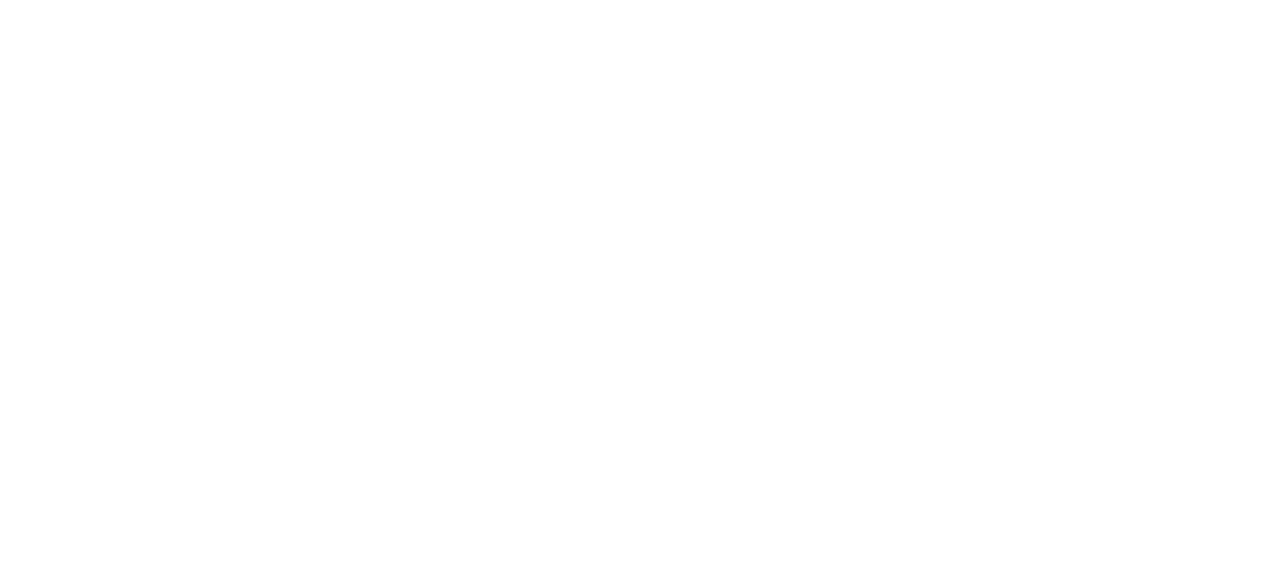
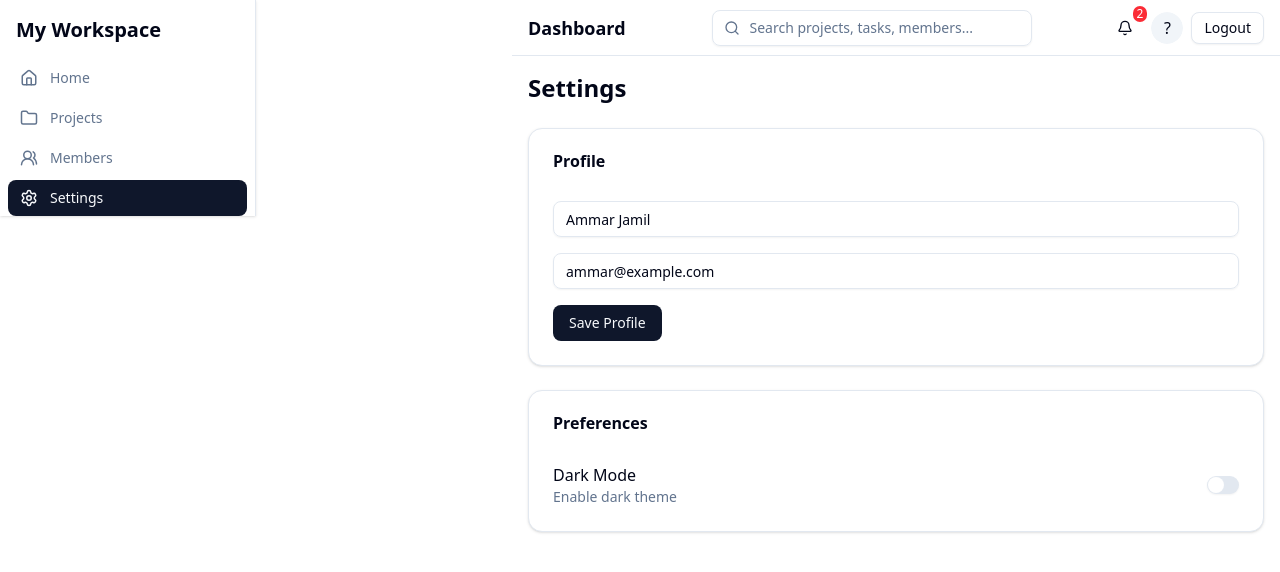
Before and after one commit to AmmarJamil23/MERN-projects, a React (Vite) app in the folder smartclient/client/: page /dashboard/settings in a window 1280 px wide. Before the commit this address had no page. Shown: the top 572 px of the page. Built offline with nearby package versions, Linux system fonts and the light colour scheme.

Commit message:
dark mode

```diff
--- a/smartclient/client/package.json
+++ b/smartclient/client/package.json
@@ -18,6 +18,7 @@
     "@radix-ui/react-label": "^2.1.8",
     "@radix-ui/react-progress": "^1.1.8",
     "@radix-ui/react-slot": "^1.2.4",
+    "@radix-ui/react-switch": "^1.2.6",
     "@radix-ui/react-tabs": "^1.1.13",
     "@tailwindcss/vite": "^4.1.17",
     "@tanstack/react-query": "^5.90.12",
--- a/smartclient/client/src/App.jsx
+++ b/smartclient/client/src/App.jsx
@@ -5,6 +5,7 @@
 import Dashboard from "@/pages/Dashboard";
 import Projects from "@/pages/Projects";
 import ProjectDetails from "@/pages/ProjectDetails";
+import Settings from "./pages/Settings";
 
 
 export default function App() {
@@ -22,6 +23,9 @@
 
         <Route path="/dashboard/projects" element={<Projects />} />
 
+        <Route path="/dashboard/settings" element={ <Settings /> } />
+
+
         <Route path="/dashboard/projects/:projectId" element={<ProjectDetails />}
 />
 
--- a/smartclient/client/src/components/layout/Topbar.jsx
+++ b/smartclient/client/src/components/layout/Topbar.jsx
@@ -5,6 +5,7 @@
 import { Avatar, AvatarFallback } from "@/components/ui/avatar";
 import { toast } from "sonner";
 import NotificationsDropdown from '../notifications/NotificationsDropdown';
+import GlobalSearch from '../search/GlobalSearch';
 
 
 const Topbar = ({ setOpen }) => {
@@ -27,11 +28,14 @@
         <Menu size={20} />
       </Button>
 
-      <h1 className="text-lg font-semibold">Dashboard</h1>
+      <h1 className="text-lg font-semibold mr-3">Dashboard</h1>
 
+        <GlobalSearch />
       {/* User avatar */}
       <div className="flex items-center gap-2">
+
         <NotificationsDropdown />
+
         <Avatar className="h-8 w-8 cursor-pointer">
           <AvatarFallback>
             {user?.name?.charAt(0)?.toUpperCase() || "?"}
--- /dev/null
+++ b/smartclient/client/src/components/search/GlobalSearch.jsx
@@ -0,0 +1,45 @@
+import { useState } from "react";
+import { Input } from "@/components/ui/input";
+import { useGlobalSearch } from "@/features/search/useGlobalSearch";
+import { Search } from "lucide-react";
+
+export default function GlobalSearch() {
+  const [query, setQuery] = useState("");
+  const { results, isOpen } = useGlobalSearch(query);
+
+  return (
+    <div className="relative w-full max-w-xs hidden md:block">
+      <Search
+        size={16}
+        className="absolute left-3 top-2.5 text-muted-foreground"
+      />
+
+      <Input
+        value={query}
+        onChange={(e) => setQuery(e.target.value)}
+        placeholder="Search projects, tasks, members..."
+        className="pl-9"
+      />
+
+      {isOpen && (
+        <div className="absolute top-11 w-full bg-card border rounded-md shadow-lg z-50">
+          {results.length === 0 && (
+            <p className="p-3 text-sm text-muted-foreground">
+              No results found
+            </p>
+          )}
+
+          {results.map((r) => (
+            <div
+              key={r.id}
+              className="p-3 hover:bg-muted cursor-pointer"
+            >
+              <p className="text-sm font-medium">{r.label}</p>
+              <p className="text-xs text-muted-foreground">{r.type}</p>
+            </div>
+          ))}
+        </div>
+      )}
+    </div>
+  );
+}
--- /dev/null
+++ b/smartclient/client/src/components/ui/switch.jsx
@@ -0,0 +1,27 @@
+import * as React from "react"
+import * as SwitchPrimitive from "@radix-ui/react-switch"
+
+import { cn } from "@/lib/utils"
+
+function Switch({
+  className,
+  ...props
+}) {
+  return (
+    <SwitchPrimitive.Root
+      data-slot="switch"
+      className={cn(
+        "peer data-[state=checked]:bg-primary data-[state=unchecked]:bg-input focus-visible:border-ring focus-visible:ring-ring/50 dark:data-[state=unchecked]:bg-input/80 inline-flex h-[1.15rem] w-8 shrink-0 items-center rounded-full border border-transparent shadow-xs transition-all outline-none focus-visible:ring-[3px] disabled:cursor-not-allowed disabled:opacity-50",
+        className
+      )}
+      {...props}>
+      <SwitchPrimitive.Thumb
+        data-slot="switch-thumb"
+        className={cn(
+          "bg-background dark:data-[state=unchecked]:bg-foreground dark:data-[state=checked]:bg-primary-foreground pointer-events-none block size-4 rounded-full ring-0 transition-transform data-[state=checked]:translate-x-[calc(100%-2px)] data-[state=unchecked]:translate-x-0"
+        )} />
+    </SwitchPrimitive.Root>
+  );
+}
+
+export { Switch }
--- /dev/null
+++ b/smartclient/client/src/features/search/useGlobalSearch.js
@@ -0,0 +1,18 @@
+export function useGlobalSearch(query) {
+  if (!query) {
+    return { results: [], isOpen: false };
+  }
+
+  const results = [
+    { id: "p1", type: "Project", label: "Website Redesign" },
+    { id: "t1", type: "Task", label: "Design landing page" },
+    { id: "m1", type: "Member", label: "Ammar" },
+  ].filter((item) =>
+    item.label.toLowerCase().includes(query.toLowerCase())
+  );
+
+  return {
+    results,
+    isOpen: true,
+  };
+}
--- /dev/null
+++ b/smartclient/client/src/pages/Settings.jsx
@@ -0,0 +1,72 @@
+import DashboardLayout from "@/layouts/DashboardLayout";
+import { Card, CardHeader, CardTitle, CardContent } from "@/components/ui/card";
+import { Input } from "@/components/ui/input";
+import { Button } from "@/components/ui/button";
+import { Switch } from "@/components/ui/switch";
+import { toast } from "sonner";
+import { useState, useEffect } from "react";
+
+export default function Settings() {
+  const [name, setName] = useState("Ammar Jamil");
+  const [email, setEmail] = useState("ammar@example.com");
+  const [darkMode, setDarkMode] = useState(false);
+
+  useEffect(() => {
+    if (darkMode) {
+      document.documentElement.classList.add("dark");
+    } else {
+      document.documentElement.classList.remove("dark");
+    }
+  }, [darkMode]);
+
+  const saveSettings = () => {
+    toast.success("Settings saved successfully");
+  };
+
+  return (
+    <DashboardLayout>
+      <div className="max-w-3xl space-y-6">
+        <h1 className="text-2xl font-bold">Settings</h1>
+
+        {/* Profile */}
+        <Card>
+          <CardHeader>
+            <CardTitle>Profile</CardTitle>
+          </CardHeader>
+          <CardContent className="space-y-4">
+            <Input
+              value={name}
+              onChange={(e) => setName(e.target.value)}
+              placeholder="Full name"
+            />
+            <Input
+              value={email}
+              onChange={(e) => setEmail(e.target.value)}
+              placeholder="Email address"
+            />
+            <Button onClick={saveSettings}>Save Profile</Button>
+          </CardContent>
+        </Card>
+
+        {/* Preferences */}
+        <Card>
+          <CardHeader>
+            <CardTitle>Preferences</CardTitle>
+          </CardHeader>
+          <CardContent className="flex items-center justify-between">
+            <div>
+              <p className="font-medium">Dark Mode</p>
+              <p className="text-sm text-muted-foreground">
+                Enable dark theme
+              </p>
+            </div>
+            <Switch
+              checked={darkMode}
+              onCheckedChange={setDarkMode}
+            />
+          </CardContent>
+        </Card>
+      </div>
+    </DashboardLayout>
+  );
+}
```
Also changed, not shown: 1 other file (tests, documents, lock files or other folders).
